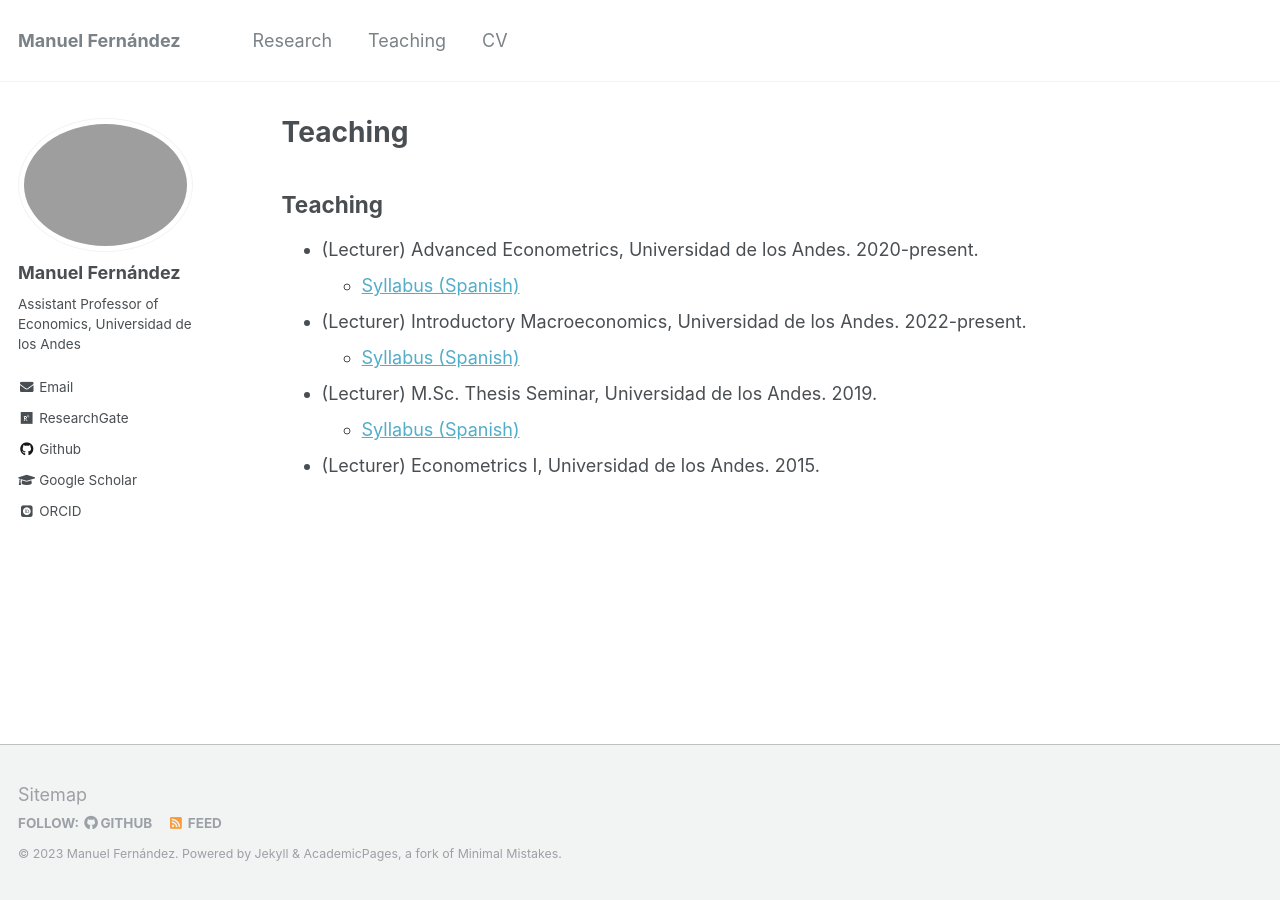
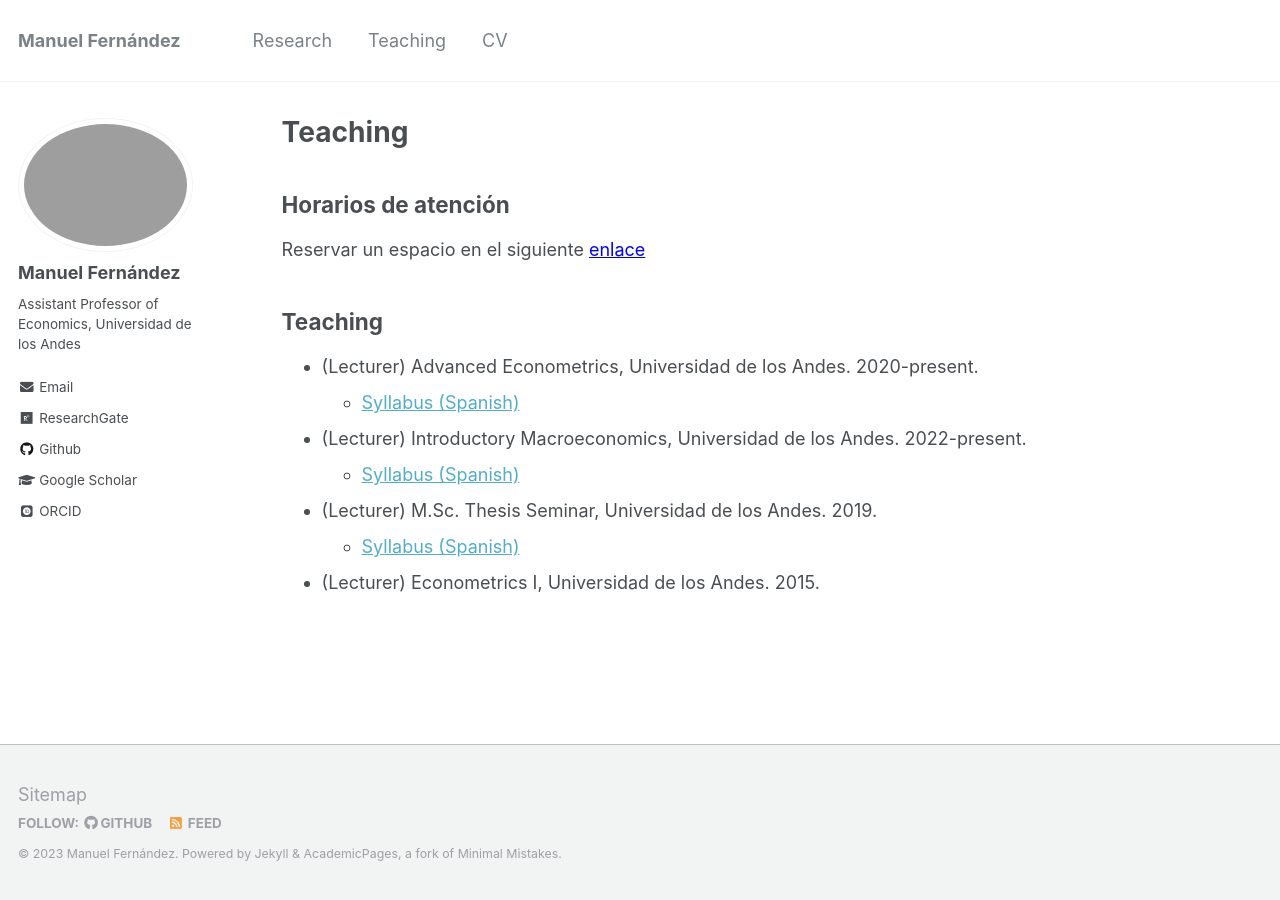
Before and after one commit to man-fern/man-fern.github.io, a Jekyll site: the page built from _pages/teaching.md, in a window 1280 px wide. Built offline with Jekyll 4.4.1, drawn with Linux system fonts in a browser that asks for light colours; some web fonts are replaced.

Commit message:
Update teaching.md

```diff
--- a/_pages/teaching.md
+++ b/_pages/teaching.md
@@ -6,6 +6,10 @@ author_profile: true
 redirect_from:
   - /teaching
 ---
+
+## Horarios de atención
+
+Reservar un espacio en el siguiente <a href="https://calendly.com/manuelfsb" style="color: blue;">enlace</a>
 
 ## Teaching
 
```
